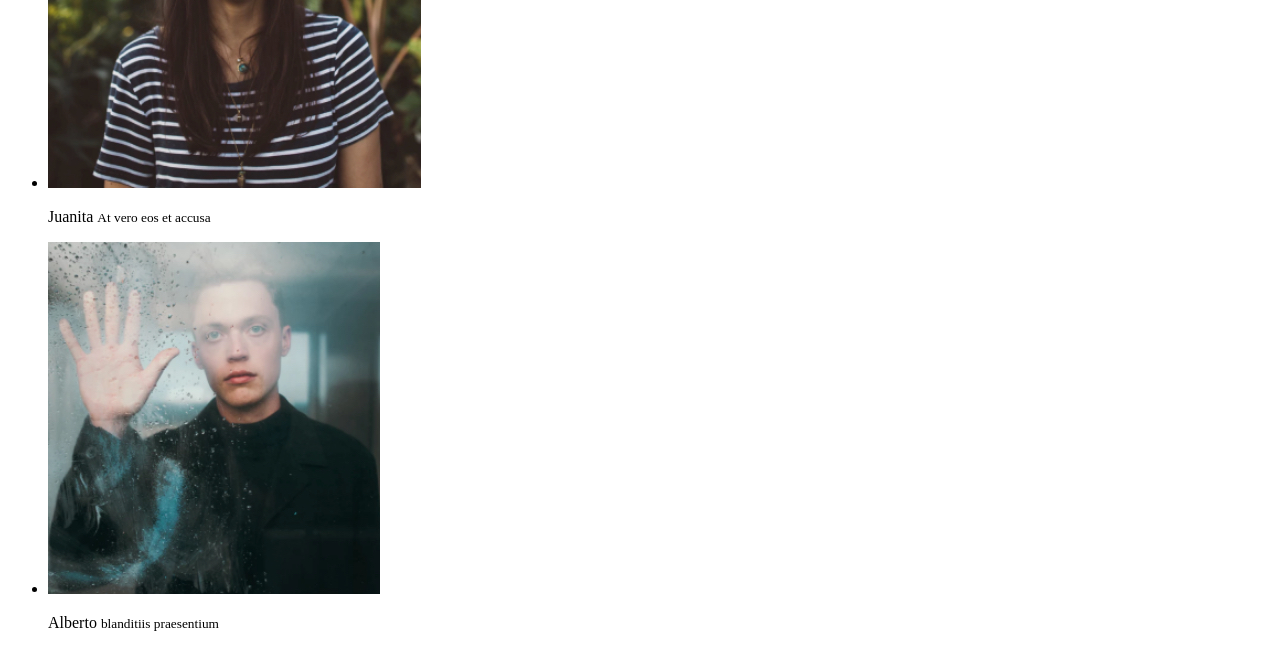
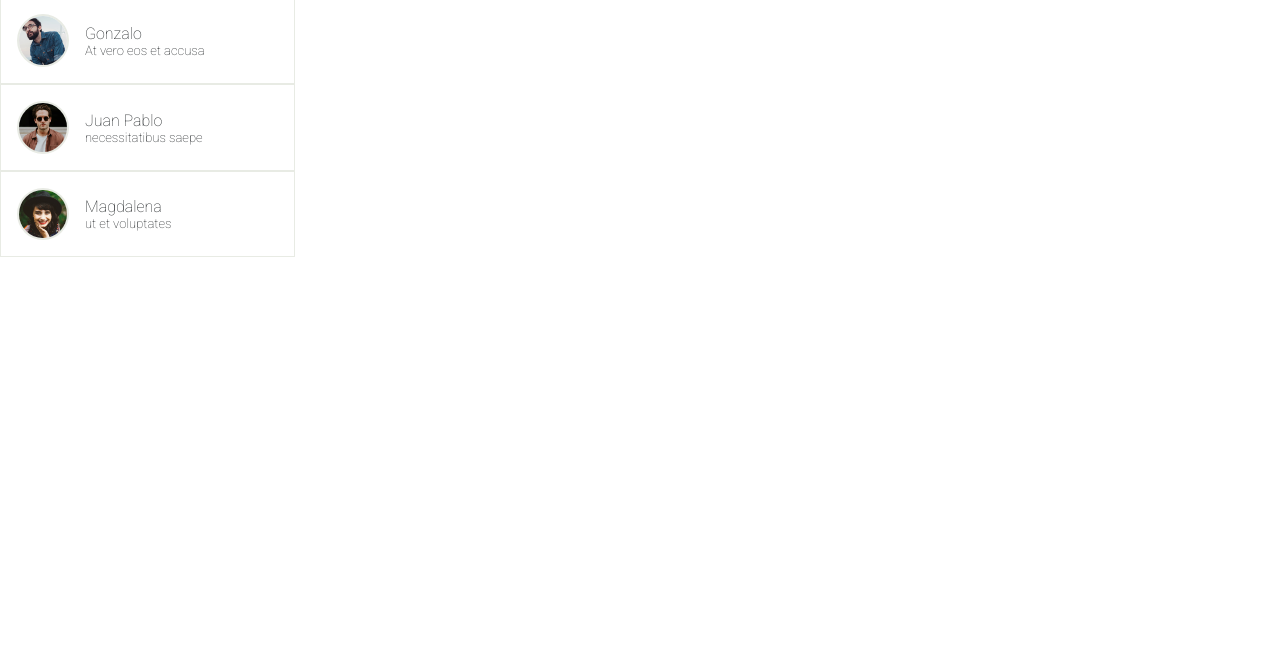
Before and after one commit to SarahIsa07/desafio-mensajeria, a plain HTML site: page index.html in a window 1280 px wide. Shown: the part 633-1278 px from the top of the page. After the commit the page ends 890 px from the top, so only its background shows below. Drawn offline with Linux system fonts and the light colour scheme; the site is published under a folder, as on GitHub Pages, so addresses that start at the root find nothing.

Commit message:
solucion stylesheet

```diff
--- a/index.html
+++ b/index.html
@@ -11,7 +11,7 @@
         href="https://fonts.googleapis.com/css2?family=Roboto:ital,wght@0,100;0,300;0,400;0,500;0,700;0,9001,100;1,300;1,400;1,500;1,700;1,900&display=swap"
         rel="stylesheet">
     <script src="https://kit.fontawesome.com/a278ae9797.js" crossorigin="anonymous"></script>
-    <link href="/assets/css/style.css" rel="stylesheet">
+    <link href="./assets/css/style.css" rel="stylesheet">
 </head>
 
 <body>
```
